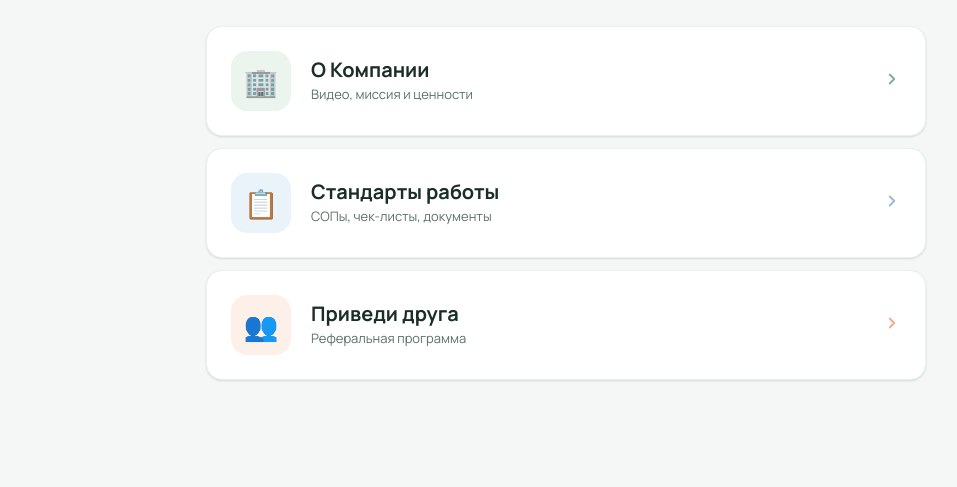
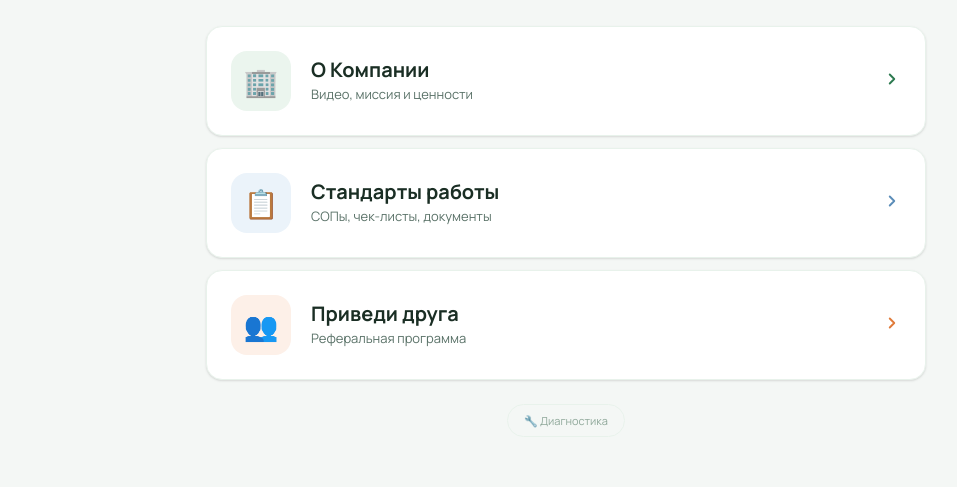
Before and after one commit to Slim21211/long-academy-pwa, a React (Vite) app: page / in a window 1280 px wide. Shown: the part 149-636 px from the top of the page, without its empty margins (74-1031 px from the left). Built offline with nearby package versions, Linux system fonts and the light colour scheme.

Commit message:
entry point for debug

```diff
--- a/src/pages/Home/Home.module.scss
+++ b/src/pages/Home/Home.module.scss
@@ -54,7 +54,10 @@
   cursor: pointer;
   font-family: inherit;
   animation: fadeSlideIn $transition-slow both;
-  transition: transform $transition-normal, box-shadow $transition-normal, border-color $transition-fast;
+  transition:
+    transform $transition-normal,
+    box-shadow $transition-normal,
+    border-color $transition-fast;
 
   &:hover {
     transform: translateY(-2px);
@@ -116,7 +119,19 @@
   line-height: 1.3;
 }
 
-.cardArrow {
-  flex-shrink: 0;
-  opacity: 0.6;
+.debugLink {
+  display: block;
+  margin: $space-6 auto 0;
+  font-size: $font-size-xs;
+  color: $color-text-muted;
+  font-family: inherit;
+  cursor: pointer;
+  background: none;
+  padding: $space-2 $space-4;
+  border-radius: $radius-full;
+  border: 1px solid $color-border-light;
+
+  &:hover {
+    color: $color-text-secondary;
+  }
 }
--- a/src/pages/Home/index.tsx
+++ b/src/pages/Home/index.tsx
@@ -34,8 +34,17 @@ const MENU_ITEMS = [
 
 function ChevronRight() {
   return (
-    <svg width="18" height="18" viewBox="0 0 24 24" fill="none" stroke="currentColor" strokeWidth="2.5" strokeLinecap="round" strokeLinejoin="round">
-      <path d="M9 18l6-6-6-6"/>
+    <svg
+      width="18"
+      height="18"
+      viewBox="0 0 24 24"
+      fill="none"
+      stroke="currentColor"
+      strokeWidth="2.5"
+      strokeLinecap="round"
+      strokeLinejoin="round"
+    >
+      <path d="M9 18l6-6-6-6" />
     </svg>
   );
 }
@@ -50,7 +59,8 @@ export default function Home() {
       <main className={styles.main}>
         <section className={styles.hero}>
           <p className={styles.heroText}>
-            Добро пожаловать в корпоративную базу знаний. Здесь вы найдёте все документы и материалы, необходимые для работы.
+            Добро пожаловать в корпоративную базу знаний. Здесь вы найдёте все
+            документы и материалы, необходимые для работы.
           </p>
         </section>
 
@@ -62,8 +72,13 @@ export default function Home() {
               onClick={() => navigate(item.path)}
               style={{ animationDelay: `${i * 80}ms` }}
             >
-              <div className={styles.cardIcon} style={{ background: item.bg, color: item.accent }}>
-                <span role="img" aria-hidden="true">{item.icon}</span>
+              <div
+                className={styles.cardIcon}
+                style={{ background: item.bg, color: item.accent }}
+              >
+                <span role="img" aria-hidden="true">
+                  {item.icon}
+                </span>
               </div>
               <div className={styles.cardContent}>
                 <span className={styles.cardTitle}>{item.title}</span>
@@ -75,6 +90,10 @@ export default function Home() {
             </button>
           ))}
         </nav>
+
+        <button className={styles.debugLink} onClick={() => navigate('/debug')}>
+          🔧 Диагностика
+        </button>
       </main>
     </div>
   );
```
